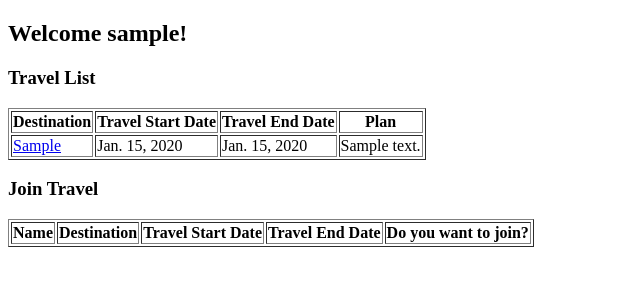
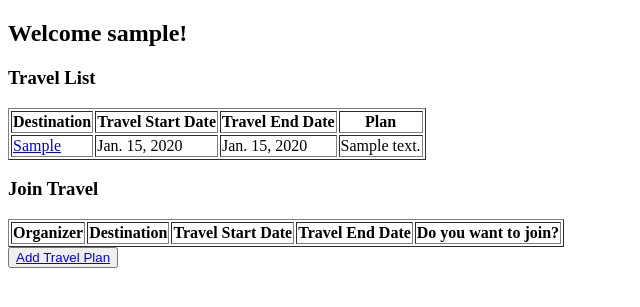
Before and after one commit to quanturtle/travel_buddy, a Django app: page /travels/ in a window 1280 px wide. Shown: the part 26-333 px from the top of the page, without its empty margins (0-640 px from the left). Run offline with Django 4.2, Linux system fonts and the light colour scheme; a user stored in the database is signed in; tables that the repository leaves empty hold one stand-in row (values such as "Sample post"); lists and menus that the app fills with data are empty.

Commit message:
added button

```diff
--- a/travel_site/templates/travel/travel_list.html
+++ b/travel_site/templates/travel/travel_list.html
@@ -31,7 +31,7 @@
 <table border="1">
     <thead>
         <tr>
-            <th>Name</th>
+            <th>Organizer</th>
             <th>Destination</th>
             <th>Travel Start Date</th>
             <th>Travel End Date</th>
@@ -41,13 +41,15 @@
     <tbody>
         {% for travel in others_travels %}
         <tr>
+            <td>{{ travel.planned_by }}</td>
             <td>{{ travel.destination }}</td>
             <td>{{ travel.date_from }}</td>
             <td>{{ travel.date_to }}</td>
-            <td>{{ travel.description }}</td>
             <td><a href="{% url 'join_travel' travel.id %}">Join</a></td>
         </tr>
         {% endfor %}
     </tbody>
 </table>
+
+<button><a href="{% url 'add_travel' %}">Add Travel Plan</a></button>
 {% endblock %}
```
